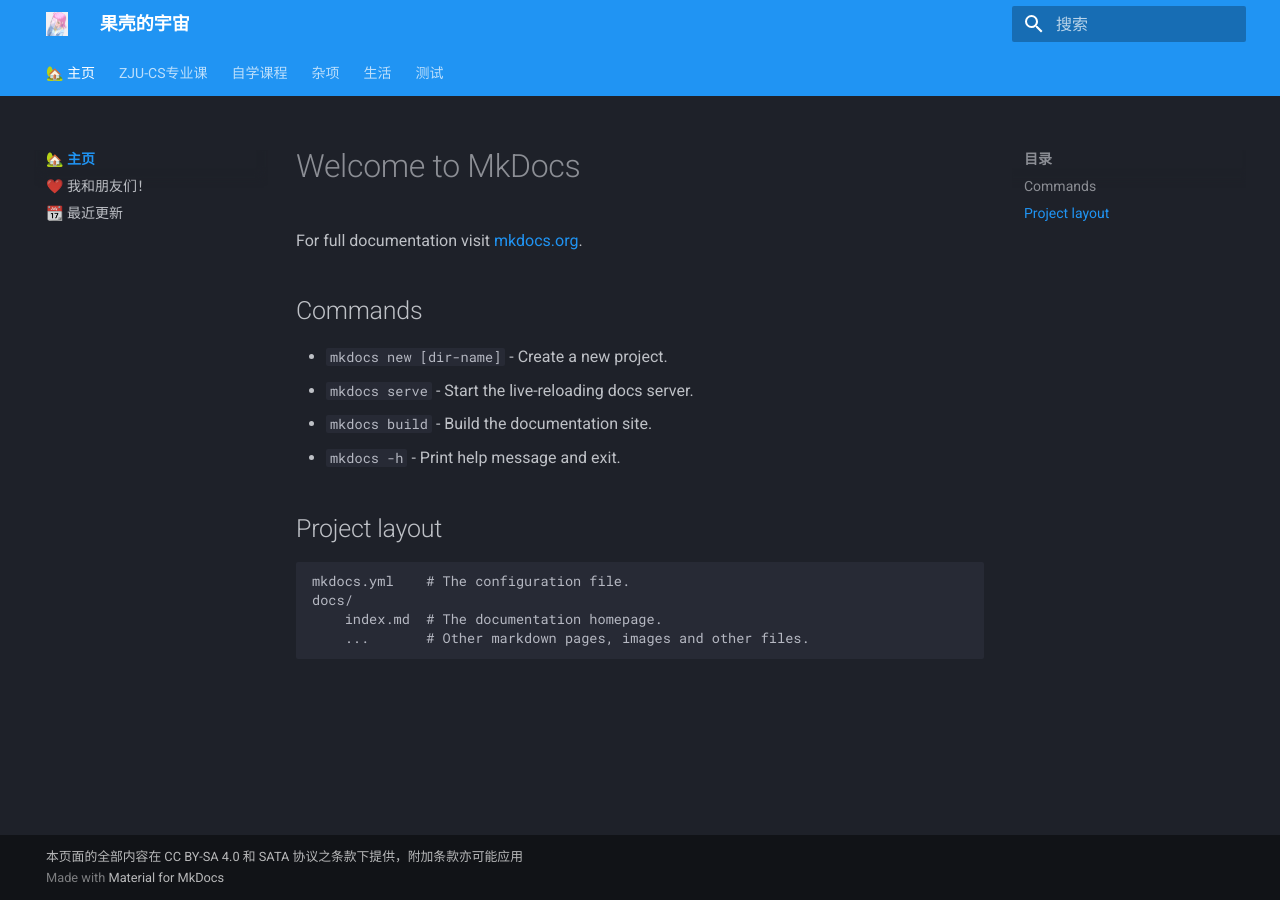
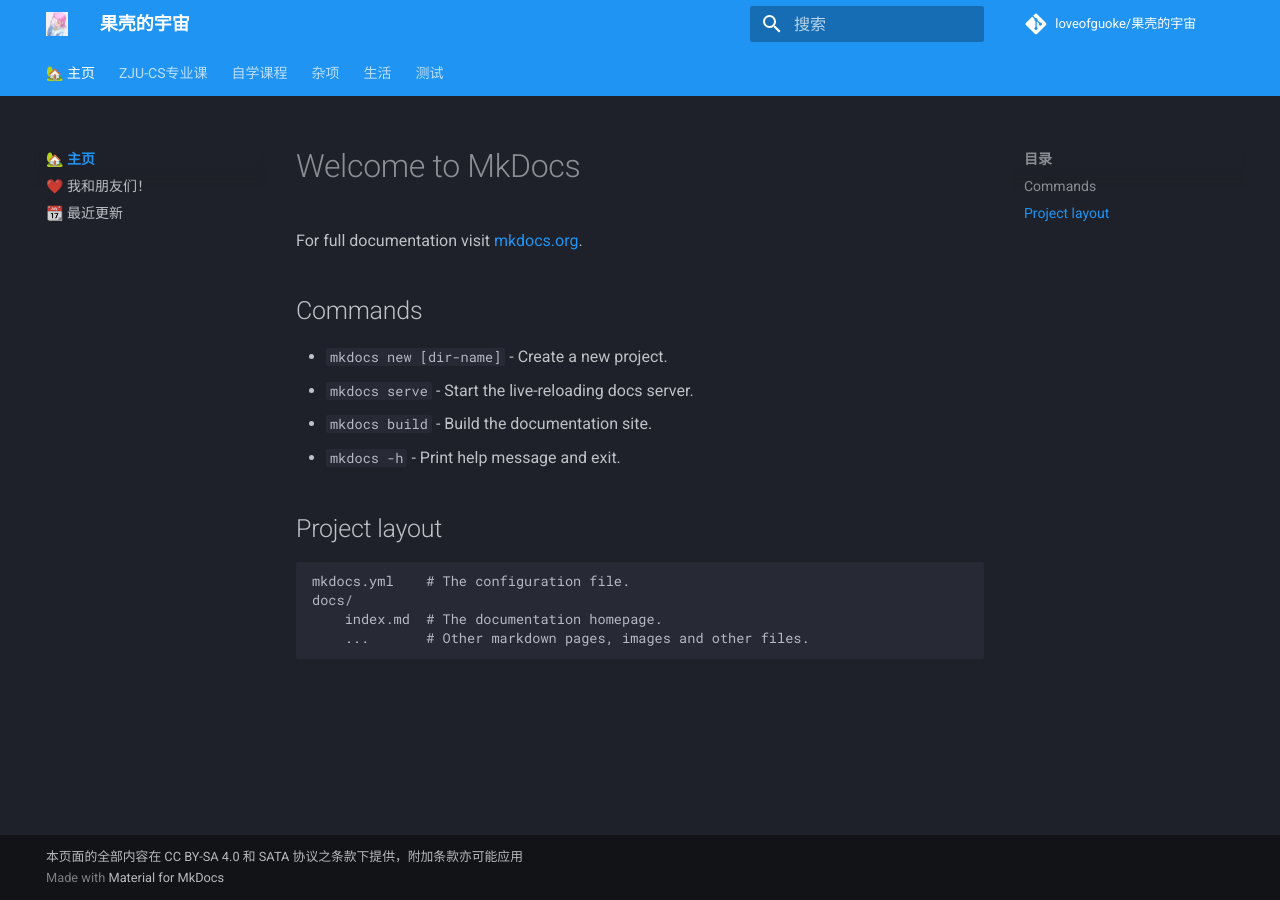
Before and after one commit to loveofguoke/loveofguoke.github.io, an MkDocs documentation site: the page built from docs/index.md, in a window 1280 px wide. Built offline with MkDocs 1.6.1 and Material for MkDocs 9.7.7, drawn with Linux system fonts in a browser that asks for light colours; comment, search, counter and statistics services are not loaded.

Commit message:
correct site_url

```diff
--- a/mkdocs.yml
+++ b/mkdocs.yml
@@ -21,9 +21,9 @@
     - test/index.md
 
 site_name: 果壳的宇宙
-site_url: https://guoke.github.io/
-# repo_name: xuan-insr/咸鱼暄的代码空间
-# repo_url: https://github.com/xuan-insr/xuan-insr.github.io
+site_url: https://loveofguoke.github.io/
+repo_name: loveofguoke/果壳的宇宙
+repo_url: https://github.com/loveofguoke/loveofguoke.github.io
 
 theme:
   name: material
@@ -121,4 +121,4 @@
   - git-revision-date-localized:
       enable_creation_date: true
       type: timeago
-  # - statistics
+  - statistics
```
Also changed, not shown: 1 other file.
